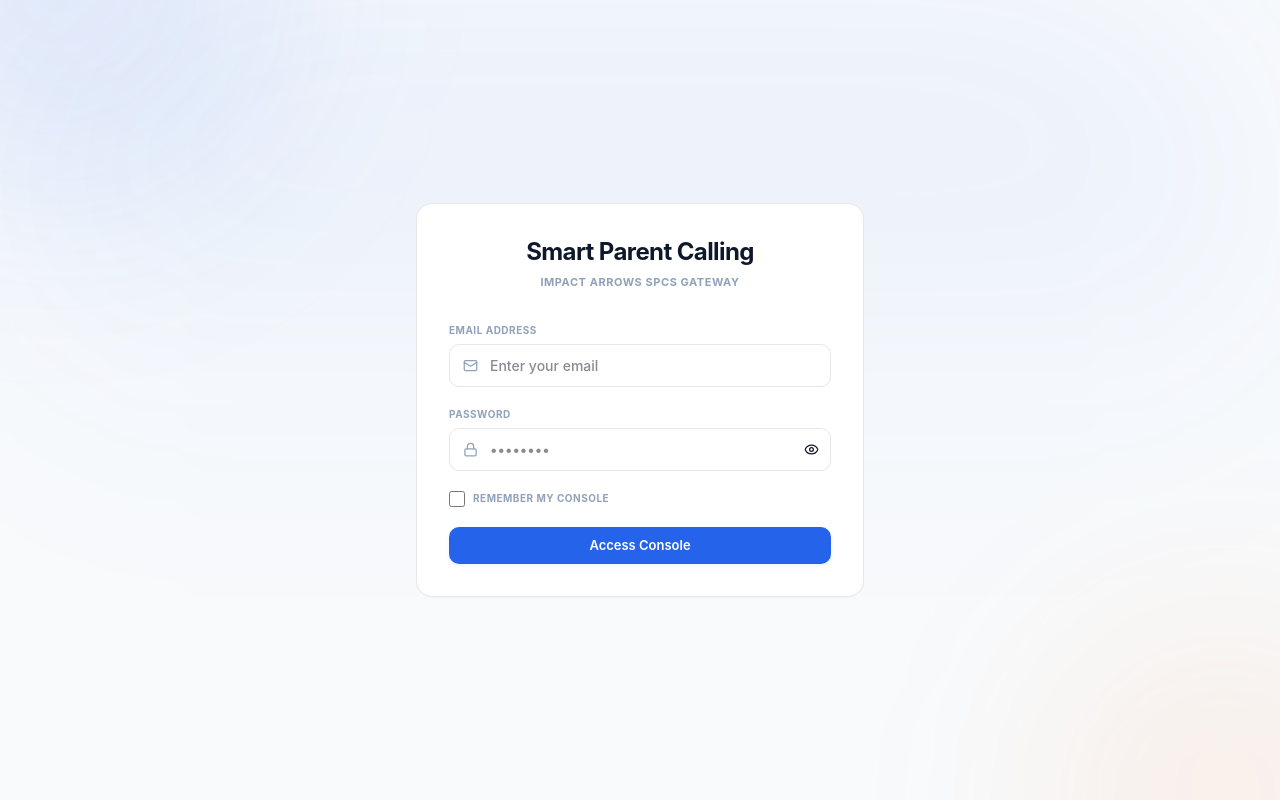
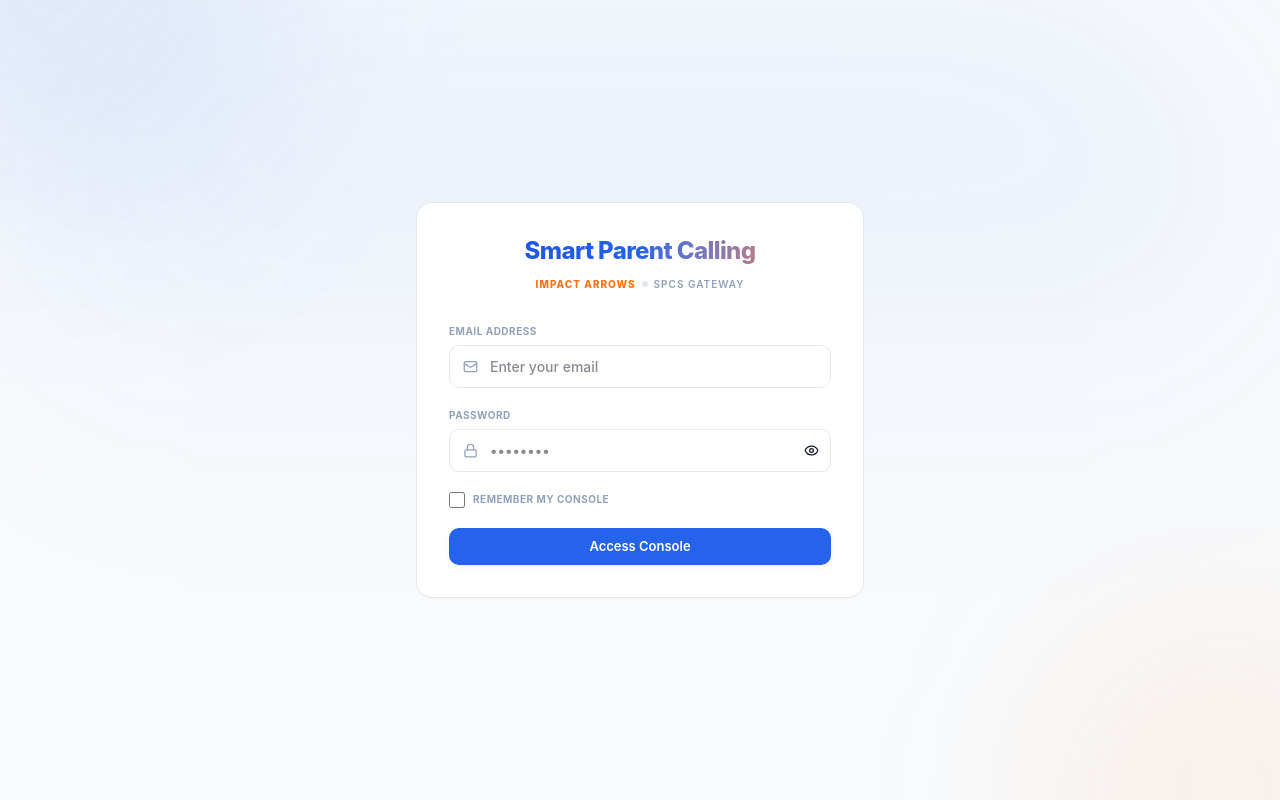
Before and after one commit to merajkhan2007/smart-parent-calling-systemfrontend1, a React (Vite) app: page /login in a window 1280 px wide. Built offline with nearby package versions, Linux system fonts and the light colour scheme.

Commit message:
style(login): design branding header with gradient text and custom badges

```diff
--- a/src/pages/Login.tsx
+++ b/src/pages/Login.tsx
@@ -46,8 +46,14 @@ export const Login: React.FC = () => {
         <div className="saas-card bg-white dark:bg-slate-900 p-8 rounded-2xl border border-slate-200/80 dark:border-slate-800/80 shadow-xl relative overflow-hidden">
           {/* School branding header */}
           <div className="text-center mb-8">
-            <h1 className="text-2xl font-bold tracking-tight text-slate-900 dark:text-white">Smart Parent Calling</h1>
-            <p className="text-[11px] text-slate-400 dark:text-slate-500 font-bold mt-1.5 uppercase tracking-wider">IMPACT ARROWS SPCS Gateway</p>
+            <h1 className="text-2xl font-extrabold tracking-tight bg-gradient-to-r from-primary-600 via-primary-500 to-accent-500 bg-clip-text text-transparent dark:from-white dark:via-slate-100 dark:to-accent-400">
+              Smart Parent Calling
+            </h1>
+            <p className="text-[10px] text-slate-400 dark:text-slate-500 font-bold mt-2.5 uppercase tracking-widest flex items-center justify-center gap-1.5">
+              <span className="text-accent-500 dark:text-accent-400 font-extrabold">IMPACT ARROWS</span>
+              <span className="w-1.5 h-1.5 rounded-full bg-slate-200 dark:bg-slate-800" />
+              <span className="font-semibold text-slate-450 dark:text-slate-400">SPCS Gateway</span>
+            </p>
           </div>
 
           <form onSubmit={handleSubmit} className="space-y-5">
```
